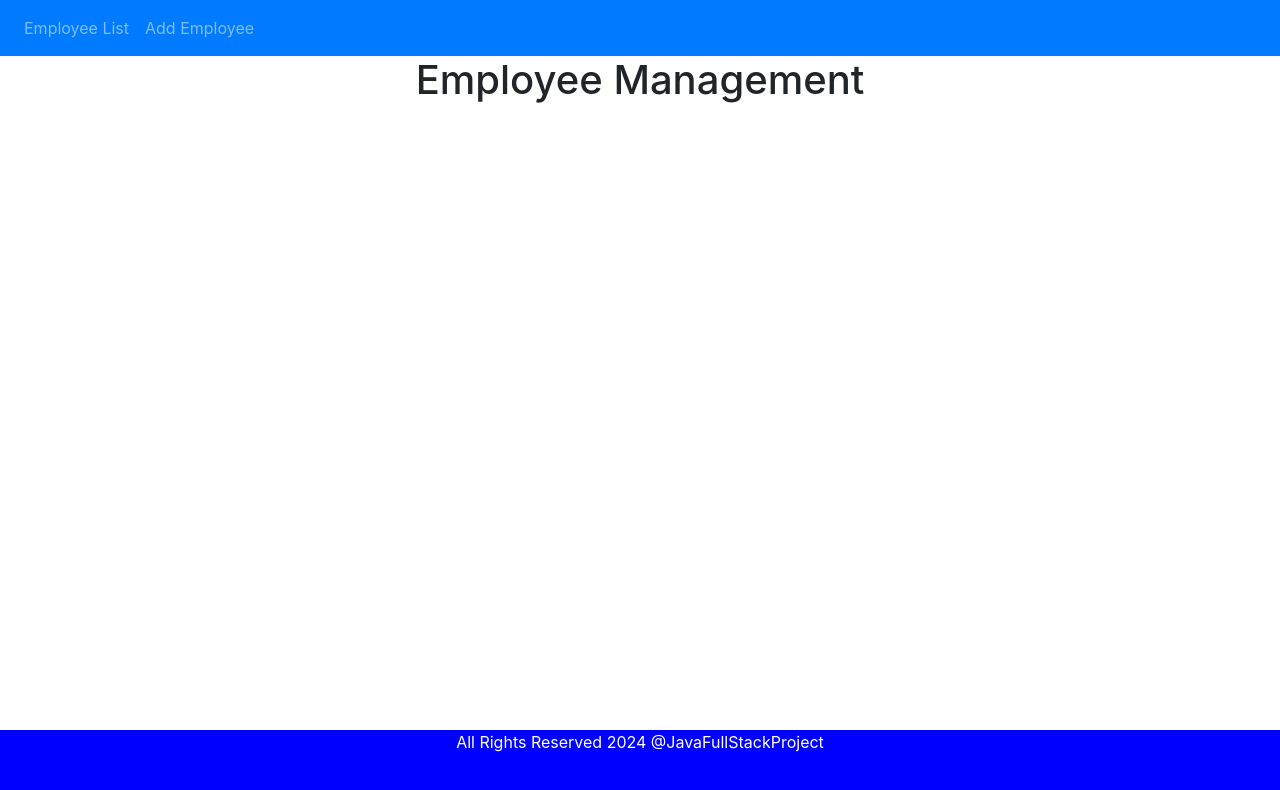
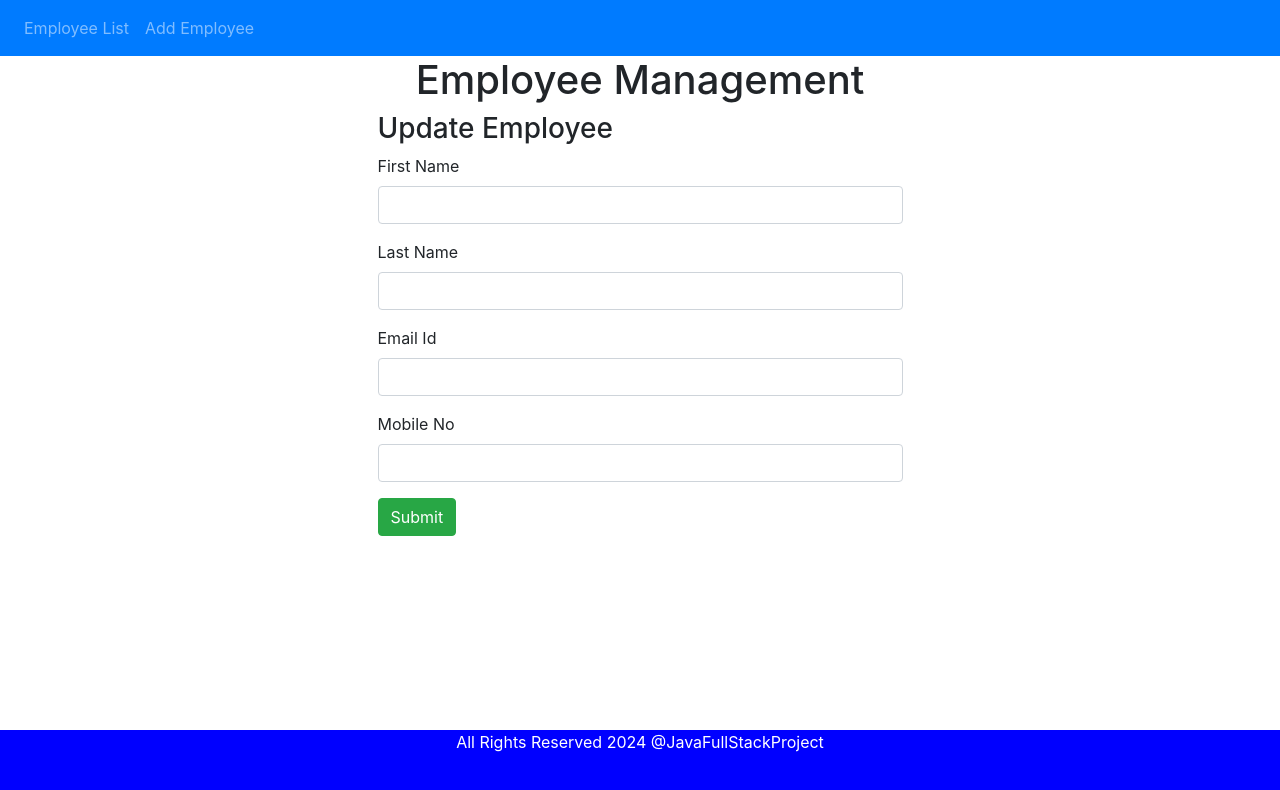
Before and after one commit to rutudeshmukh/Employee-Management-Application, an Angular app in the folder frontend/angular-frontend/: page /update-employee/1 in a window 1280 px wide. Before the commit this address led to /. Shown: the top 790 px of the page. Built offline with nearby package versions, Linux system fonts and the light colour scheme; no server answers.

Commit message:
added update employee functionality

```diff
--- a/frontend/angular-frontend/src/app/app-routing.module.ts
+++ b/frontend/angular-frontend/src/app/app-routing.module.ts
@@ -2,11 +2,13 @@ import { NgModule } from '@angular/core';
 import { Routes, RouterModule } from '@angular/router';
 import { EmployeeListComponent } from './employee-list/employee-list.component';
 import { CreateEmployeeComponent } from './create-employee/create-employee.component';
+import { UpdateEmployeeComponent } from './update-employee/update-employee.component';
 
 const routes: Routes = [
   {path:'employees', component: EmployeeListComponent},
   {path:'create-employee',component:CreateEmployeeComponent},
-  {path:'',redirectTo:'employees',pathMatch:'full'}
+  {path:'',redirectTo:'employees',pathMatch:'full'},
+  {path:'update-employee/:id',component:UpdateEmployeeComponent}
 ];
 
 @NgModule({
--- a/frontend/angular-frontend/src/app/app.module.ts
+++ b/frontend/angular-frontend/src/app/app.module.ts
@@ -7,12 +7,14 @@ import { AppComponent } from './app.component';
 import { EmployeeListComponent } from './employee-list/employee-list.component';
 import { CreateEmployeeComponent } from './create-employee/create-employee.component';
 import { FormsModule } from '@angular/forms';
+import { UpdateEmployeeComponent } from './update-employee/update-employee.component';
 
 @NgModule({
   declarations: [
     AppComponent,
     EmployeeListComponent,
-    CreateEmployeeComponent
+    CreateEmployeeComponent,
+    UpdateEmployeeComponent
   ],
   imports: [
     BrowserModule,
--- a/frontend/angular-frontend/src/app/employee-list/employee-list.component.html
+++ b/frontend/angular-frontend/src/app/employee-list/employee-list.component.html
@@ -6,6 +6,7 @@
             <th>Last Name</th>
             <th>Email Id</th>
             <th>Mobile No</th>
+            <th>Actions</th>
         </tr>
     </thead>
     <tbody>
@@ -14,6 +15,9 @@
             <td>{{employee.lastName}}</td>
             <td>{{employee.emailId}}</td>
             <td>{{employee.mobileNo}}</td>
+            <td>
+                <button (click)="updateEmployee(employee.id)" class="btn btn-info">Update</button>
+            </td>
         </tr>
     </tbody>
 </table>
--- a/frontend/angular-frontend/src/app/employee-list/employee-list.component.ts
+++ b/frontend/angular-frontend/src/app/employee-list/employee-list.component.ts
@@ -1,6 +1,7 @@
 import { Component, OnInit } from '@angular/core';
 import {Employee} from '../employee';
 import {EmployeeService} from '../employee.service';
+import { Route, Router } from '@angular/router';
 
 @Component({
   selector: 'app-employee-list',
@@ -11,7 +12,8 @@ export class EmployeeListComponent implements OnInit {
 
   employees: Employee[];
 
-  constructor(private employeeService: EmployeeService) { }
+  constructor(private employeeService: EmployeeService,
+    private router:Router) { }
 
   ngOnInit(): void {
     this.getEmployees();
@@ -22,4 +24,8 @@ export class EmployeeListComponent implements OnInit {
       this.employees = data;
     });
   }
+
+  updateEmployee(id:number){
+    this.router.navigate(['update-employee',id]);
+  }
 }
--- a/frontend/angular-frontend/src/app/employee.service.ts
+++ b/frontend/angular-frontend/src/app/employee.service.ts
@@ -19,4 +19,12 @@ export class EmployeeService {
   createEmployee(employee: Employee): Observable<Object>{
     return this.httpClient.post(`${this.baseURL}`,employee);
   }
+
+  getEmployeeById(id:number): Observable<Employee>{
+    return this.httpClient.get<Employee>(`${this.baseURL}/${id}`)
+  }
+
+  updateEmployee(id:number, employee:Employee):Observable<Object>{
+    return this.httpClient.put(`${this.baseURL}/${id}`,employee);
+  }
 }
--- /dev/null
+++ b/frontend/angular-frontend/src/app/update-employee/update-employee.component.html
@@ -0,0 +1,27 @@
+<div class="col-md-6 offset-md-3">
+    <h3>Update Employee</h3>
+    <form (ngSubmit) = "onSubmit()">
+        <div class="form-group">
+            <label>First Name</label>
+            <input type="text" class="form-control" id="firstName"
+            [(ngModel)] = "employee.firstName" name ="firstName">
+        </div>
+        <div class="form-group">
+            <label>Last Name</label>
+            <input type="text" class="form-control" id="lastName"
+            [(ngModel)] = "employee.lastName" name ="lastName">
+        </div>
+        <div class="form-group">
+            <label>Email Id</label>
+            <input type="text" class="form-control" id="emailId"
+            [(ngModel)] = "employee.emailId" name ="emailId">
+        </div>
+        <div class="form-group">
+            <label>Mobile No</label>
+            <input type="text" class="form-control" id="mobileNo"
+            [(ngModel)] = "employee.mobileNo" name ="mobileNo">
+        </div>
+
+        <button class="btn btn-success" type="submit">Submit</button>
+    </form>
+    </div>
--- /dev/null
+++ b/frontend/angular-frontend/src/app/update-employee/update-employee.component.ts
@@ -0,0 +1,38 @@
+import { Component, OnInit } from '@angular/core';
+import { EmployeeService } from '../employee.service';
+import { Employee } from '../employee';
+import { ActivatedRoute, Router } from '@angular/router';
+import { error } from '@angular/compiler/src/util';
+
+@Component({
+  selector: 'app-update-employee',
+  templateUrl: './update-employee.component.html',
+  styleUrls: ['./update-employee.component.css']
+})
+export class UpdateEmployeeComponent implements OnInit {
+
+  id:number;
+
+  employee: Employee=  new Employee();
+  constructor(private employeeService: EmployeeService,
+    private route: ActivatedRoute,
+    private router:Router) { }
+
+  ngOnInit(): void {
+    this.id = this.route.snapshot.params['id'];
+    this.employeeService.getEmployeeById(this.id).subscribe(data=>{
+      this.employee=data;
+    },error=>console.log(error));
+  }
+
+  onSubmit(){
+    this.employeeService.updateEmployee(this.id,this.employee).subscribe(data=>{
+      this.goToEmployeeList();
+    },error => console.log(error));
+
+  }
+  goToEmployeeList() {
+    this.router.navigate(['/employees']);
+  }
+
+}
```
Also changed, not shown: frontend/angular-frontend/src/app/update-employee/update-employee.component.css (added), 2 other files (tests, documents, lock files or other folders).
